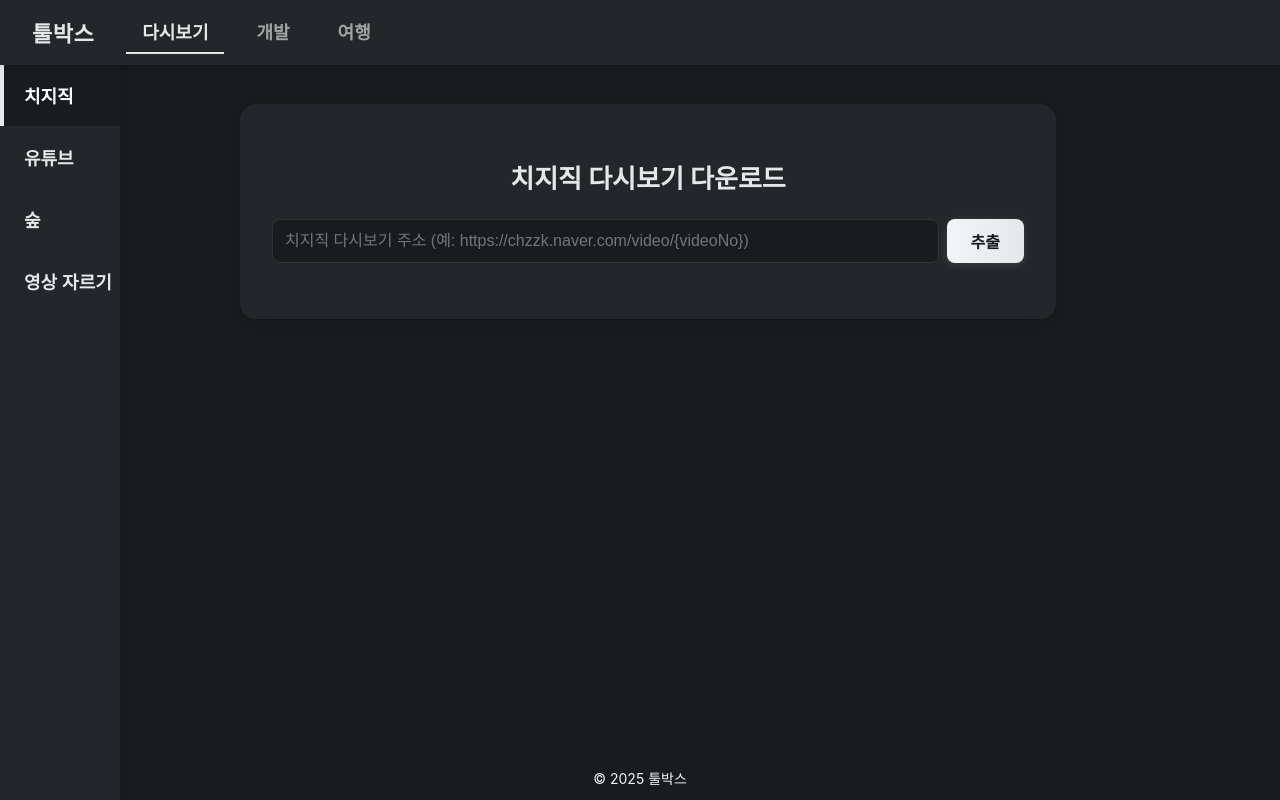
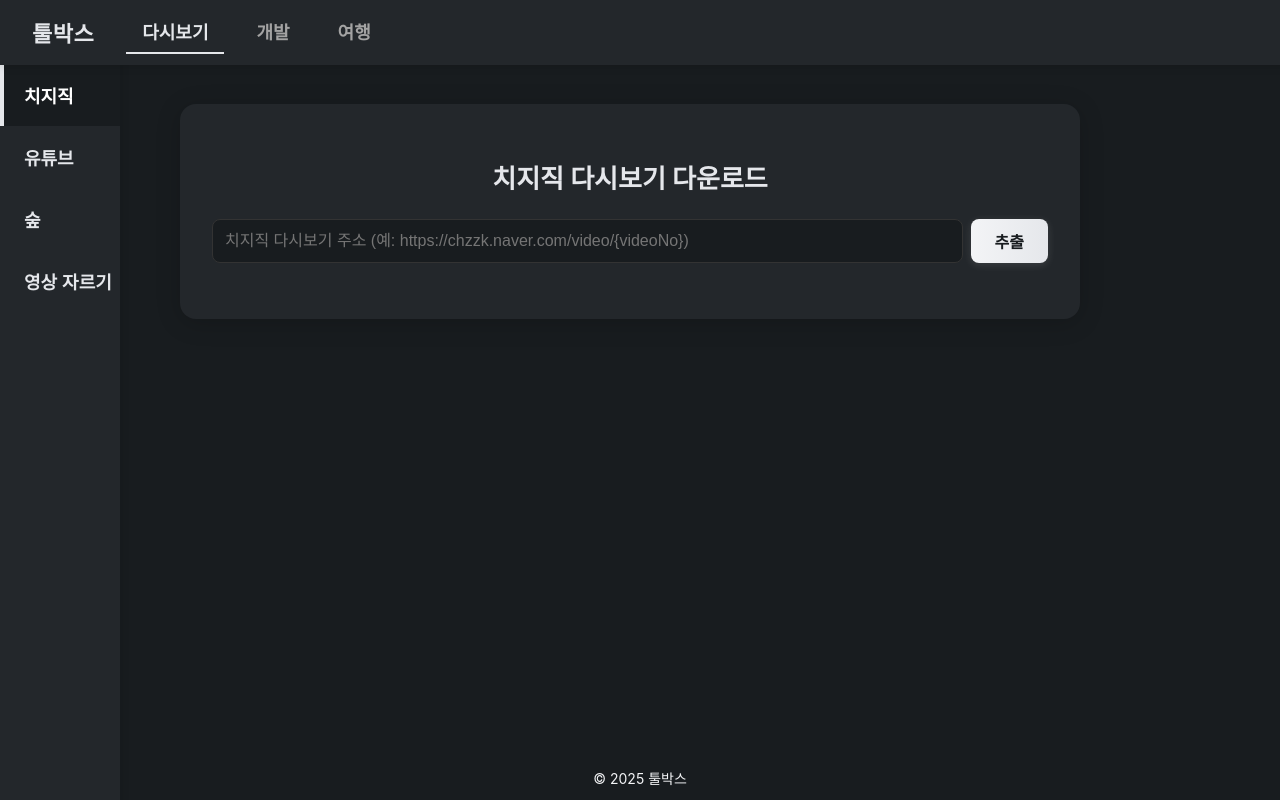
Before and after one commit to debuffcc/toolbox-frontend, a React (Create React App) app: page /replay/chzzk in a window 1280 px wide. Built offline with nearby package versions, Linux system fonts and the light colour scheme.

Commit message:
fix: 버튼 위치 안눌리는 오류 수정

```diff
--- a/src/App.tsx
+++ b/src/App.tsx
@@ -1,4 +1,4 @@
-import React, { useState } from "react";
+import React, { useState, useRef, useEffect } from "react";
 import {
   BrowserRouter,
   Routes,
@@ -46,6 +46,20 @@
   const location = useLocation();
   const navigate = useNavigate();
   const [sidebarOpen, setSidebarOpen] = useState(false);
+  const mainContentRef = useRef<HTMLDivElement>(null);
+  const [adLeft, setAdLeft] = useState<number | null>(null);
+
+  useEffect(() => {
+    function updateAdLeft() {
+      if (mainContentRef.current) {
+        const rect = mainContentRef.current.getBoundingClientRect();
+        setAdLeft(rect.right + 100);
+      }
+    }
+    updateAdLeft();
+    window.addEventListener("resize", updateAdLeft);
+    return () => window.removeEventListener("resize", updateAdLeft);
+  }, []);
 
   // 현재 경로에서 상단/좌측 탭 활성화 결정
   let activeTopTab = "다시보기";
@@ -102,10 +116,9 @@
   return (
     <div
       style={{
+        position: "relative",
         minHeight: "100vh",
         background: "#181c1f",
-        display: "flex",
-        justifyContent: "center",
       }}
     >
       {/* 모바일 오버레이 사이드바 */}
@@ -150,7 +163,22 @@
           </div>
         </div>
       )}
-      <div style={{ flex: 1 }}>
+      {/* 메인 컨텐츠 */}
+      <div
+        className="main-content"
+        ref={mainContentRef}
+        style={{
+          maxWidth: 900,
+          width: "100%",
+          margin: "0 auto",
+          marginLeft: 120, // 사이드바로부터 120px 떨어진 위치에 오도록
+          paddingTop: 64,
+          minHeight: "calc(100vh - 64px)",
+          display: "flex",
+          flexDirection: "column",
+          alignItems: "center",
+        }}
+      >
         <Topbar
           activeTopTab={activeTopTab}
           onTopTabChange={handleTopTabChange}
@@ -163,19 +191,6 @@
           topTab={activeTopTab}
           tabs={sideTabList}
         />
-        <div
-          className="main-content"
-          style={{
-            marginLeft:
-              activeTopTab === "다시보기" ||
-              activeTopTab === "개발" ||
-              activeTopTab === "여행"
-                ? 120
-                : 0,
-            paddingTop: 64,
-            minHeight: "calc(100vh - 64px)",
-          }}
-        >
         <Routes>
           <Route path="/replay/chzzk" element={<ChzzkReplay />} />
           <Route path="/replay/youtube" element={<YoutubeReplay />} />
@@ -191,33 +206,35 @@
           <Route
             path="*"
             element={
-                <div
-                  style={{ color: "#fff", padding: 40, textAlign: "center" }}
-                >
+              <div style={{ color: "#fff", padding: 40, textAlign: "center" }}>
                 페이지를 찾을 수 없습니다.
               </div>
             }
           />
         </Routes>
       </div>
-      </div>
-      {/* 우측 광고 영역 */}
+      {/* 광고 영역: 1200px 이상에서만 표시, 서비스 영역 오른쪽에서 100px 떨어진 위치에 고정 */}
+      {typeof window !== "undefined" &&
+        window.innerWidth > 1200 &&
+        adLeft !== null && (
           <div
             className="ad-fixed"
             style={{
               width: 320,
               minWidth: 300,
-          marginLeft: 24,
+              position: "fixed",
+              left: adLeft,
+              top: 80,
+              height: "600px",
               display: "flex",
               justifyContent: "center",
               alignItems: "flex-start",
-          position: "sticky",
-          top: 80,
-          height: "100vh",
+              zIndex: 100,
             }}
           >
             <GoogleAd />
           </div>
+        )}
       <footer
         style={{
           position: "fixed",
```
Lines whose indentation alone changed are shown as unchanged.
